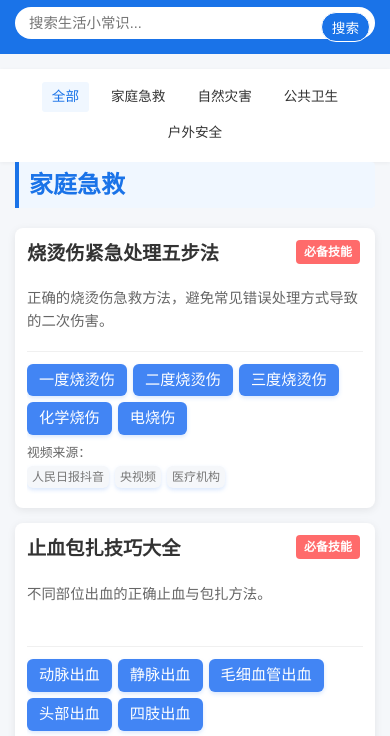
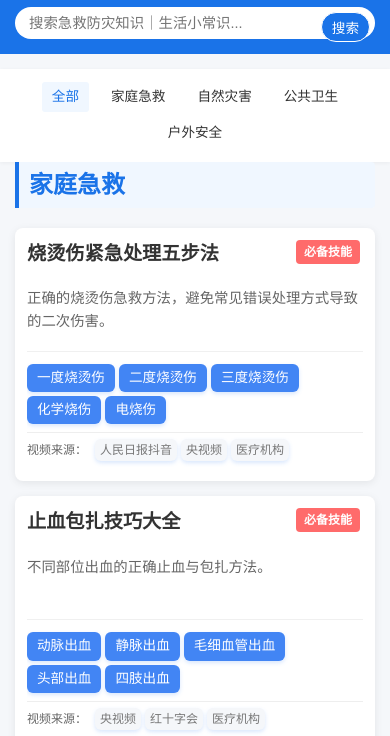
Before and after one commit to dadizi/jichuke, a plain HTML site: page t.html in a window 390 px wide. Shown: the part 83-819 px from the top of the page. Drawn offline with Linux system fonts and the light colour scheme.

Commit message:
完善页面描述

```diff
--- a/t.html
+++ b/t.html
@@ -177,8 +177,8 @@
         .link-group-title {
             font-size: 0.8rem; /* 缩小视频来源文字 */
             color: #666;
-            margin-bottom: 4px;
             font-weight: normal;
+            white-space: nowrap;
         }
 
         /* 标题保持靠左显示，前面不留空 */
@@ -213,6 +213,18 @@
 
         .link-group {
             margin-bottom: 8px;
+            display: flex;
+            align-items: center;
+            flex-wrap: wrap;
+            gap: 8px;
+        }
+
+        /* 视频来源标题特殊样式 */
+        .link-group:has(.link-group-title) {
+            gap: 8px;
+            padding-top: 8px;
+            margin-top: 8px;
+            border-top: 1px solid #eee;
         }
 
         .link-items {
@@ -301,7 +313,7 @@
             font-size: 1.1rem;
             font-weight: 600;
             margin-bottom: 10px;
-            color: #1a73e8;
+            color: #7a7d7f;
         }
 
         .self-media-desc {
@@ -521,6 +533,34 @@
                 margin-bottom: 25px;
             }
 
+            /* 移动设备上视频来源样式保持同一行 */
+            .link-group {
+                display: flex;
+                align-items: center;
+                flex-wrap: wrap;
+                gap: 5px;
+            }
+
+            /* 移动设备上视频来源组的分隔线样式 */
+            .link-group:has(.link-group-title) {
+                padding-top: 6px;
+                margin-top: 6px;
+                border-top: 1px solid #eee;
+            }
+
+            .link-group-title {
+                font-size: 0.75rem;
+            }
+
+            .link-items {
+                gap: 4px;
+            }
+
+            .link-item {
+                font-size: 0.85rem;
+                padding: 4px 10px;
+            }
+
             .card {
                 padding: 12px;
                 min-height: 220px; /* 移动设备上的最小高度 */
@@ -654,7 +694,7 @@
             <div class="logo">生活基础课</div>
             <div class="tagline">jichuke.cn</div>
             <div class="search-box">
-                <input type="text" id="searchInput" placeholder="搜索生活小常识...">
+                <input type="text" id="searchInput" placeholder="搜索急救防灾知识｜生活小常识...">
                 <button id="searchButton">搜索</button>
             </div>
         </div>
@@ -1036,8 +1076,8 @@
         <section class="self-media">
             <div class="self-media-content">
                 <div class="left-content">
-                    <h2 class="self-media-title">还可以在这些地方找到我</h2>
-                    <p class="self-media-desc">分享更多生活小常识、生活小窍门、生活小妙招的视频。</p>
+                    <h2 class="self-media-title">这些地方也能找到我</h2>
+                    <p class="self-media-desc">有更多生活小常识、生活小窍门、生活小妙招的视频。</p>
                     <div class="platform-links">
                         <a href="#" class="platform-link"><i>🧣</i> 微博</a>
                         <a href="#" class="platform-link"><i>🎵</i> 抖音</a>
@@ -1059,7 +1099,7 @@
         <div class="container">
             <div class="footer-content">
                 <h3>生活基础课</h3>
-                <p>分享一些学校没学的生活小常识、生活小窍门、生活小妙招等。</p>
+                <p>分享一些生活小常识｜生活小窍门｜生活小妙招等</p>
             </div>
             <ul class="footer-links">
                 <li><a href="#top">全部</a></li>
```
